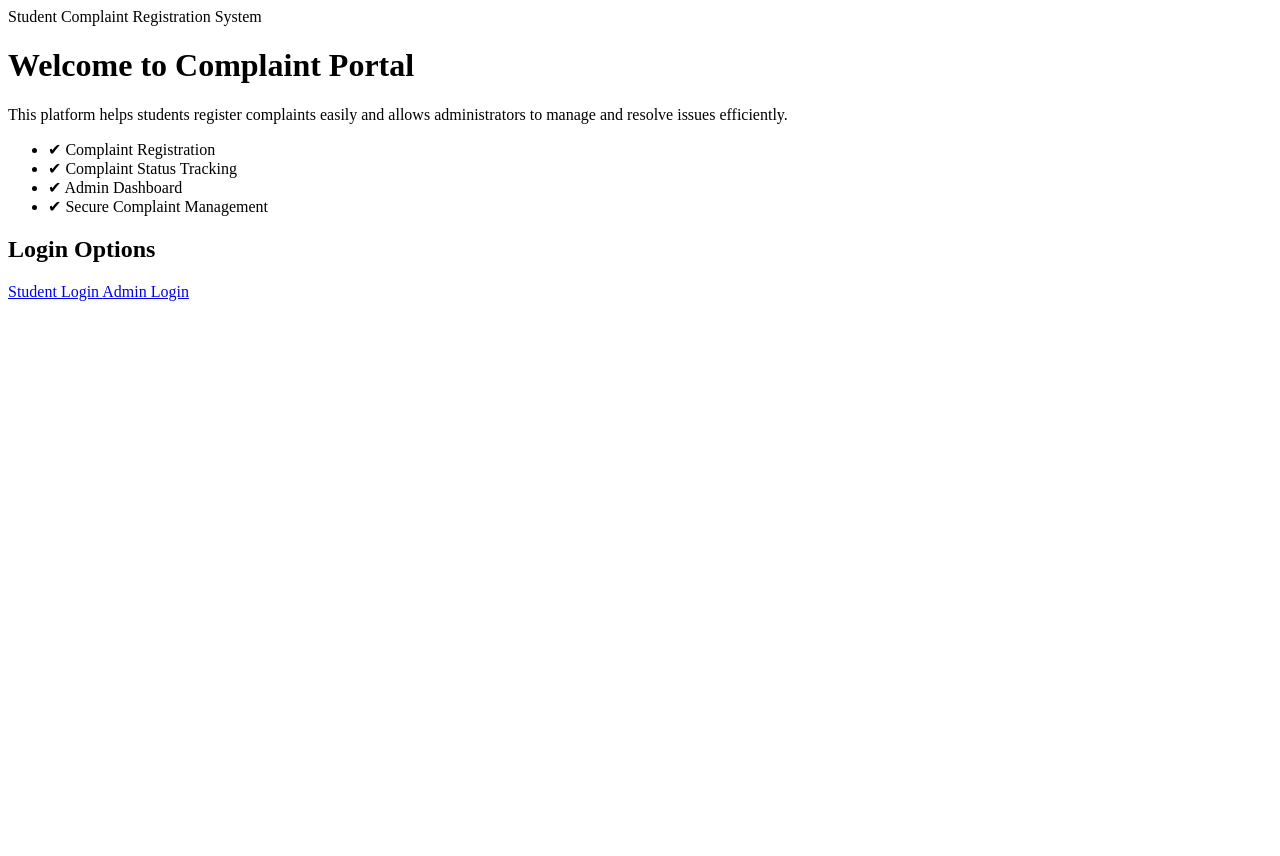
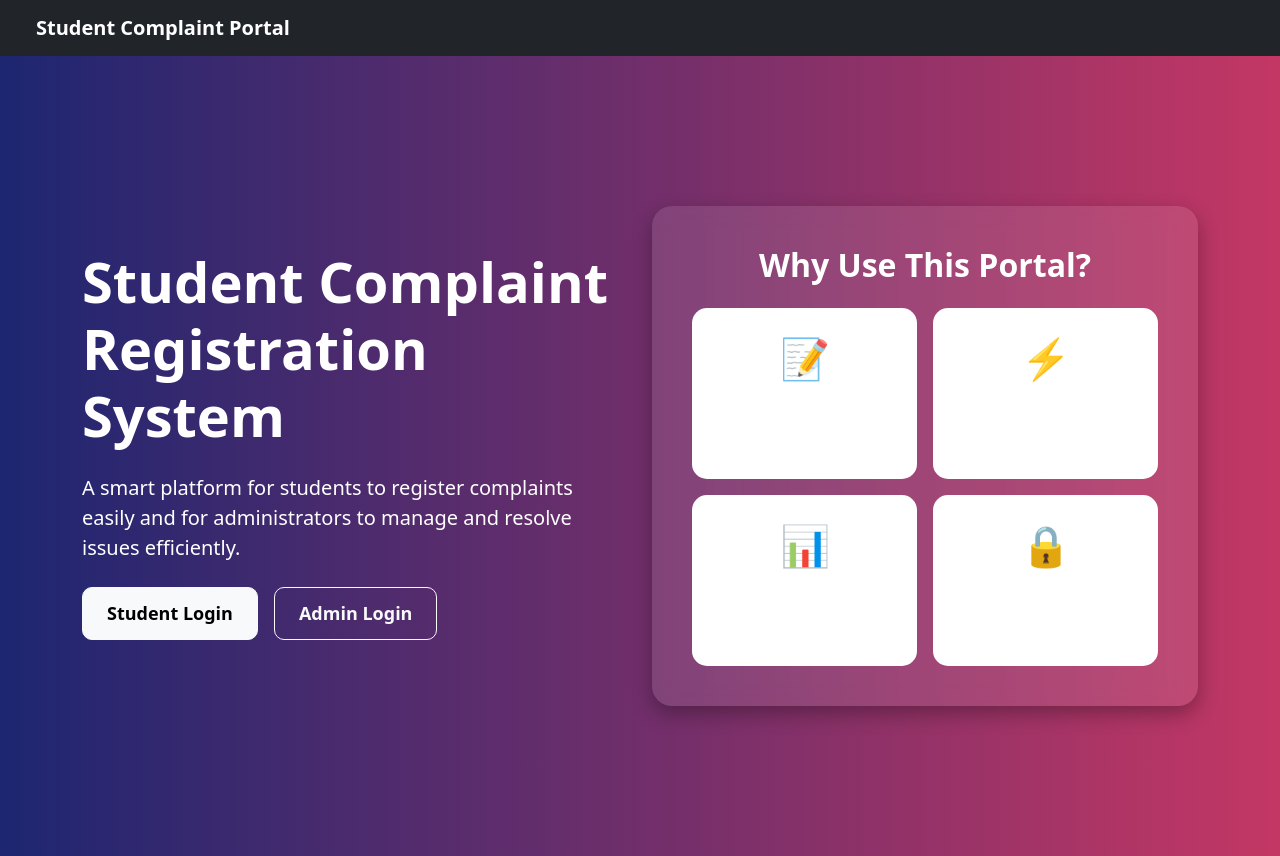
Before and after one commit to juchanideepti-alt/students-complaint-registration, a plain HTML site: page home.html in a window 1280 px wide. Before the commit the page ends 800 px from the top, so only its background shows below. Drawn offline with nearby package versions, Linux system fonts and the light colour scheme.

Commit message:
homepage altered

```diff
--- a/home.html
+++ b/home.html
@@ -1,43 +1,118 @@
-<!-- home.html (Home Page) -->
-<body>
+<!DOCTYPE html><html lang="en">
+<head>
+    <meta charset="UTF-8">
+    <meta name="viewport" content="width=device-width, initial-scale=1.0">
+    <title>Student Complaint Portal</title><link href="https://cdn.jsdelivr.net/npm/bootstrap@5.3.0/dist/css/bootstrap.min.css" rel="stylesheet">
+<link rel="stylesheet" href="style.css">
 
-<nav class="navbar navbar-dark bg-dark px-3">
-    <span class="navbar-brand">Student Complaint Registration System</span>
-</nav>
+<style>
+    .hero-section {
+        min-height: 100vh;
+        background: linear-gradient(to right, #1d2671, #c33764);
+        color: white;
+        display: flex;
+        align-items: center;
+    }
 
-<div class="container mt-5">
-    <div class="row align-items-center">
+    .hero-card {
+        background: rgba(255,255,255,0.1);
+        backdrop-filter: blur(10px);
+        border-radius: 20px;
+        padding: 40px;
+        box-shadow: 0 8px 20px rgba(0,0,0,0.3);
+    }
 
-        <div class="col-md-6">
-            <h1 class="display-5 fw-bold">Welcome to Complaint Portal</h1>
-            <p class="lead mt-3">
-                This platform helps students register complaints easily and allows administrators to manage and resolve issues efficiently.
+    .feature-box {
+        background: white;
+        border-radius: 15px;
+        padding: 20px;
+        text-align: center;
+        transition: 0.3s;
+        height: 100%;
+    }
+
+    .feature-box:hover {
+        transform: translateY(-5px);
+        box-shadow: 0 5px 15px rgba(0,0,0,0.2);
+    }
+
+    .feature-icon {
+        font-size: 40px;
+        margin-bottom: 15px;
+    }
+
+    .main-btn {
+        border-radius: 10px;
+        padding: 12px;
+        font-size: 18px;
+        font-weight: bold;
+    }
+</style>
+
+</head>
+<body><nav class="navbar navbar-expand-lg navbar-dark bg-dark px-4">
+    <div class="container-fluid">
+        <a class="navbar-brand fw-bold" href="#">Student Complaint Portal</a>
+    </div>
+</nav><section class="hero-section">
+    <div class="container">
+        <div class="row align-items-center"><div class="col-md-6 mb-4">
+            <h1 class="display-4 fw-bold mb-4">
+                Student Complaint Registration System
+            </h1>
+
+            <p class="lead mb-4">
+                A smart platform for students to register complaints easily and for administrators to manage and resolve issues efficiently.
             </p>
 
-            <ul class="list-group mt-4">
-                <li class="list-group-item">✔ Complaint Registration</li>
-                <li class="list-group-item">✔ Complaint Status Tracking</li>
-                <li class="list-group-item">✔ Admin Dashboard</li>
-                <li class="list-group-item">✔ Secure Complaint Management</li>
-            </ul>
+            <div class="d-grid gap-3 d-md-flex">
+                <a href="index.html" class="btn btn-light btn-lg main-btn px-4">
+                    Student Login
+                </a>
+
+                <a href="login.html" class="btn btn-outline-light btn-lg main-btn px-4">
+                    Admin Login
+                </a>
+            </div>
         </div>
 
         <div class="col-md-6">
-            <div class="card shadow-lg p-4 text-center">
-                <h2 class="mb-4">Login Options</h2>
+            <div class="hero-card text-center">
+                <h2 class="mb-4">Why Use This Portal?</h2>
 
-                <a href="index.html" class="btn btn-primary btn-lg mb-3">
-                    Student Login
-                </a>
+                <div class="row g-3">
+                    <div class="col-6">
+                        <div class="feature-box">
+                            <div class="feature-icon">📝</div>
+                            <h5>Easy Complaint Submission</h5>
+                        </div>
+                    </div>
 
-                <a href="login.html" class="btn btn-dark btn-lg">
-                    Admin Login
-                </a>
+                    <div class="col-6">
+                        <div class="feature-box">
+                            <div class="feature-icon">⚡</div>
+                            <h5>Quick Response System</h5>
+                        </div>
+                    </div>
+
+                    <div class="col-6">
+                        <div class="feature-box">
+                            <div class="feature-icon">📊</div>
+                            <h5>Admin Dashboard</h5>
+                        </div>
+                    </div>
+
+                    <div class="col-6">
+                        <div class="feature-box">
+                            <div class="feature-icon">🔒</div>
+                            <h5>Secure Complaint Tracking</h5>
+                        </div>
+                    </div>
+                </div>
             </div>
         </div>
 
     </div>
 </div>
 
-</body>
-</html>
+</section></body>
```
Also changed, not shown: login.html (renamed from alogin.html).
